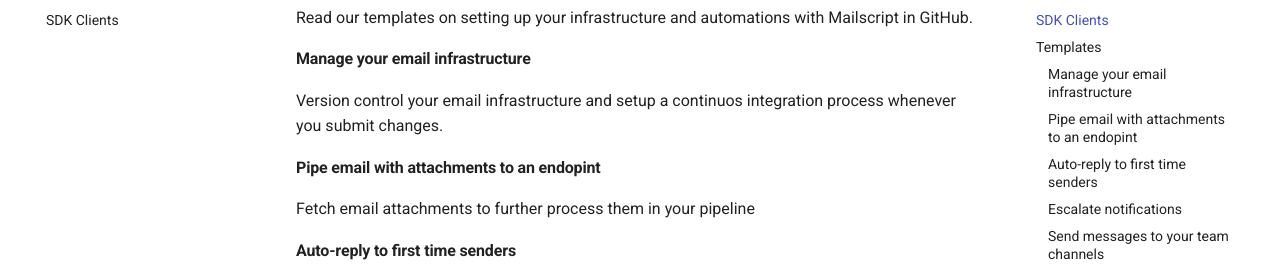
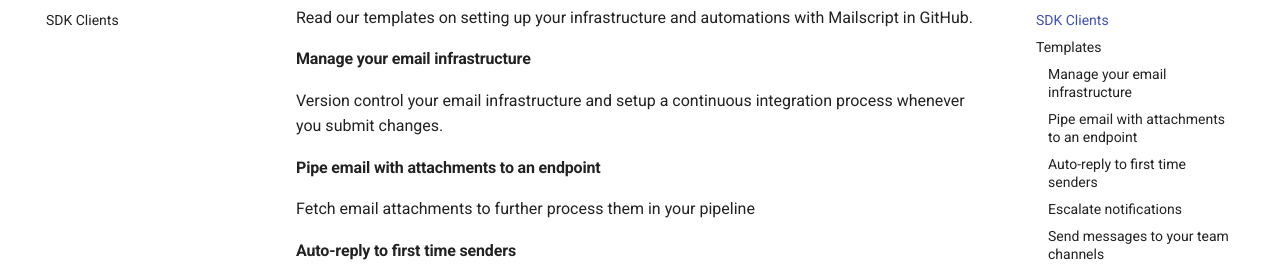
Before and after one commit to vaultec81/docs, an MkDocs documentation site: the page built from docs/index.md, in a window 1280 px wide and 900 px high, scrolled down 948 px. Shown: the part 169-442 px from the top of the window. Built offline with MkDocs 1.6.1 and Material for MkDocs 9.7.7, drawn with Linux system fonts in a browser that asks for light colours; comment, search, counter and statistics services are not loaded.

Commit message:
Fix typos

```diff
--- a/docs/index.md
+++ b/docs/index.md
@@ -37,9 +37,9 @@ Read our templates on setting up your infrastructure and automations with Mailsc
 
 #### Manage your email infrastructure
 
-Version control your email infrastructure and setup a continuos integration process whenever you submit changes.
+Version control your email infrastructure and setup a continuous integration process whenever you submit changes.
 
-#### Pipe email with attachments to an endopint
+#### Pipe email with attachments to an endpoint
 
 Fetch email attachments to further process them in your pipeline
 
```
